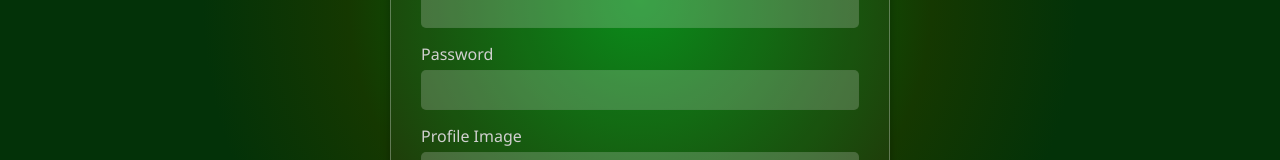
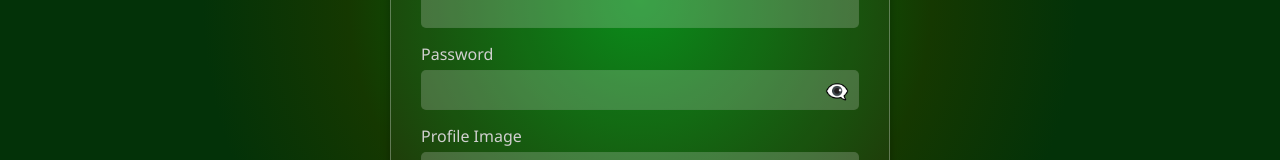
Before and after one commit to panesaranirav/Planto, a React (Vite) app in the folder PLANTO/client/: page /register in a window 1280 px wide. Shown: the part 350-510 px from the top of the page. Built offline with nearby package versions, Linux system fonts and the light colour scheme.

Commit message:
password show

```diff
--- a/PLANTO/client/src/Pages/Registration.css
+++ b/PLANTO/client/src/Pages/Registration.css
@@ -125,3 +125,28 @@
 .form-group input:focus.error {
   box-shadow: 0 0 5px rgba(255, 68, 68, 0.5);
 }
+
+.password-input-container {
+  position: relative;
+  width: 100%;
+}
+
+.password-toggle {
+  position: absolute;
+  right: 10px;
+  top: 50%;
+  transform: translateY(-50%);
+  cursor: pointer;
+  user-select: none;
+  font-size: 1.2rem;
+  color: rgb(209, 208, 208);
+  transition: color 0.3s ease;
+}
+
+.password-toggle:hover {
+  color: #0f5e05;
+}
+
+.password-input-container input {
+  padding-right: 40px;
+}
--- a/PLANTO/client/src/Pages/Registration.jsx
+++ b/PLANTO/client/src/Pages/Registration.jsx
@@ -16,6 +16,8 @@ const Registration = () => {
     password: "",
     profileImage: null,
   });
+
+  const [showPassword, setShowPassword] = useState(false);
 
   const [errors, setErrors] = useState({
     firstname: "",
@@ -79,6 +81,10 @@ const Registration = () => {
 
   const handleFileChange = (e) => {
     setUserData({ ...userData, profileImage: e.target.files[0] });
+  };
+
+  const togglePasswordVisibility = () => {
+    setShowPassword(!showPassword);
   };
 
   const handleSubmit = async (e) => {
@@ -191,14 +197,22 @@ const Registration = () => {
           </div>
           <div className="form-group">
             <label htmlFor="password">Password</label>
+            <div className="password-input-container">
               <input
-              type="password"
+                type={showPassword ? "text" : "password"}
                 id="password"
                 name="password"
                 required
                 onChange={handleChange}
                 value={userData.password}
               />
+              <span
+                className="password-toggle"
+                onClick={togglePasswordVisibility}
+              >
+                {showPassword ? "👁️" : "👁️‍🗨️"}
+              </span>
+            </div>
             {errors.password && <span className="error-message">{errors.password}</span>}
           </div>
           <div className="form-group">
```
Lines whose indentation alone changed are shown as unchanged.
